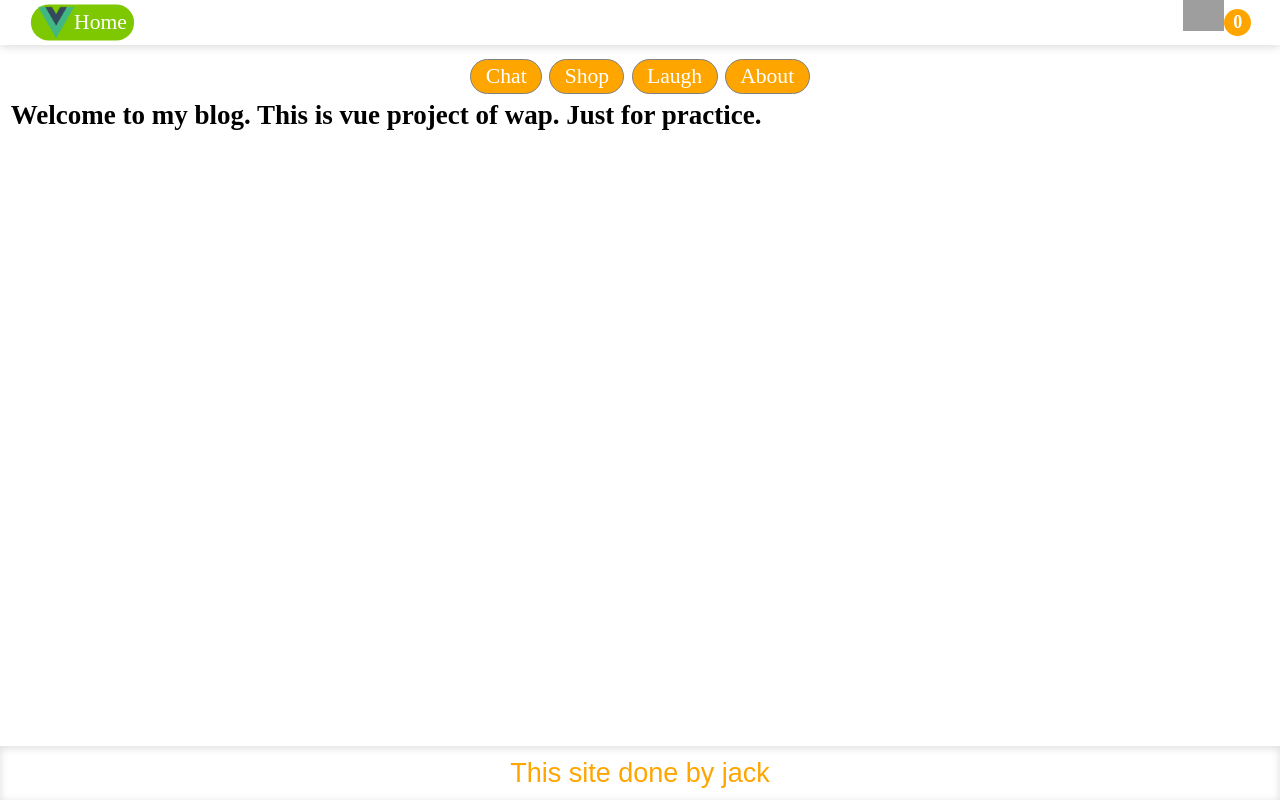
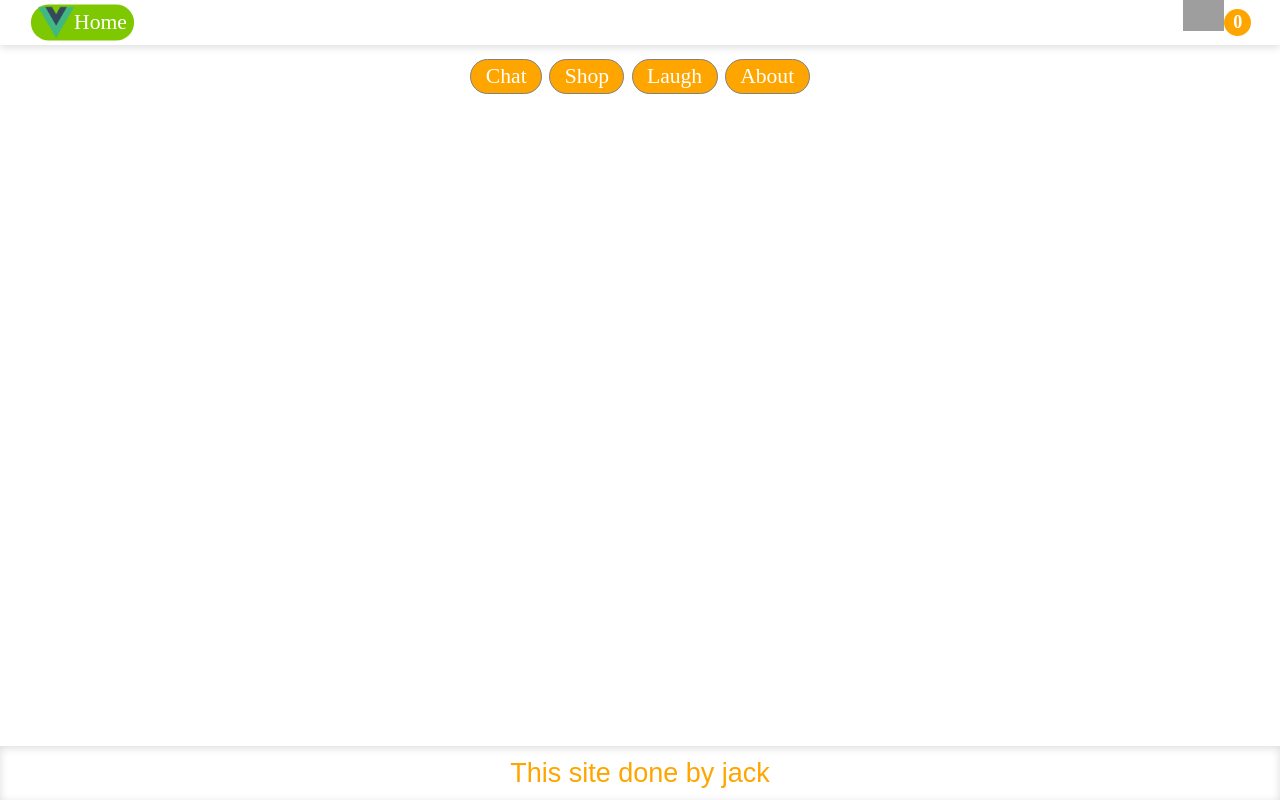
Before and after one commit to zhongmeizhi/vue-old-2016, a Vue app in the folder src/: page / in a window 1280 px wide. Built offline with nearby package versions, Linux system fonts and the light colour scheme; grey boxes are pictures that could not be loaded; the HTML template or start-up script is replaced by a standard one.

Commit message:
improvement

```diff
--- a/src/components/main/home.vue
+++ b/src/components/main/home.vue
@@ -1,6 +1,6 @@
 <template>
   <section class="home">
-    <h2>{{addText()}}</h2>
+    <h2>{{msg}}</h2>
   </section>
 </template>
 
@@ -10,31 +10,28 @@ export default {
   name: 'home',
   data () {
     return {
-    	welcome: "Welcome to my blog. This is vue project of wap. Just for practice.",
     	msg: "",
-    	num: 0,
     }
   },
   mounted(){
   	this.$nextTick(()=>{
 			if(navigator.platform.indexOf("Win")!=-1 || navigator.platform.indexOf("Mac")!=-1){
-  				alert("Your platform is " + navigator.platform + ". Please use mobile!");
-			}
+				alert("Your platform is " + navigator.platform + ". Please use mobile!");
+			};
+			this.addText();
   	})
   },
   methods:{
-  	addText:function(){
-  		let self = this;
-  		let welcomeLen = self.welcome.length;
-  		let tot = setTimeout(function(){
-  				if (self.num<welcomeLen) {
-	  				self.msg += self.welcome[self.num];
-	  				self.num++;
-	  			} else{
-	  				clearTimeout(tot);
-	  			}
-  			},50)
-  		return this.msg;
+  	addText(){
+  		var w;
+			if(typeof(Worker)!=="undefined"){
+				if(typeof(w)=="undefined"){
+			    w = new Worker("/static/plug/woker.js");
+		    }
+			  w.onmessage = (value)=> {
+						this.msg = value.data;
+			  };
+			}
   	}
   }
 
```
Also changed, not shown: static/plug/woker.js (added, +18 -0 lines).
